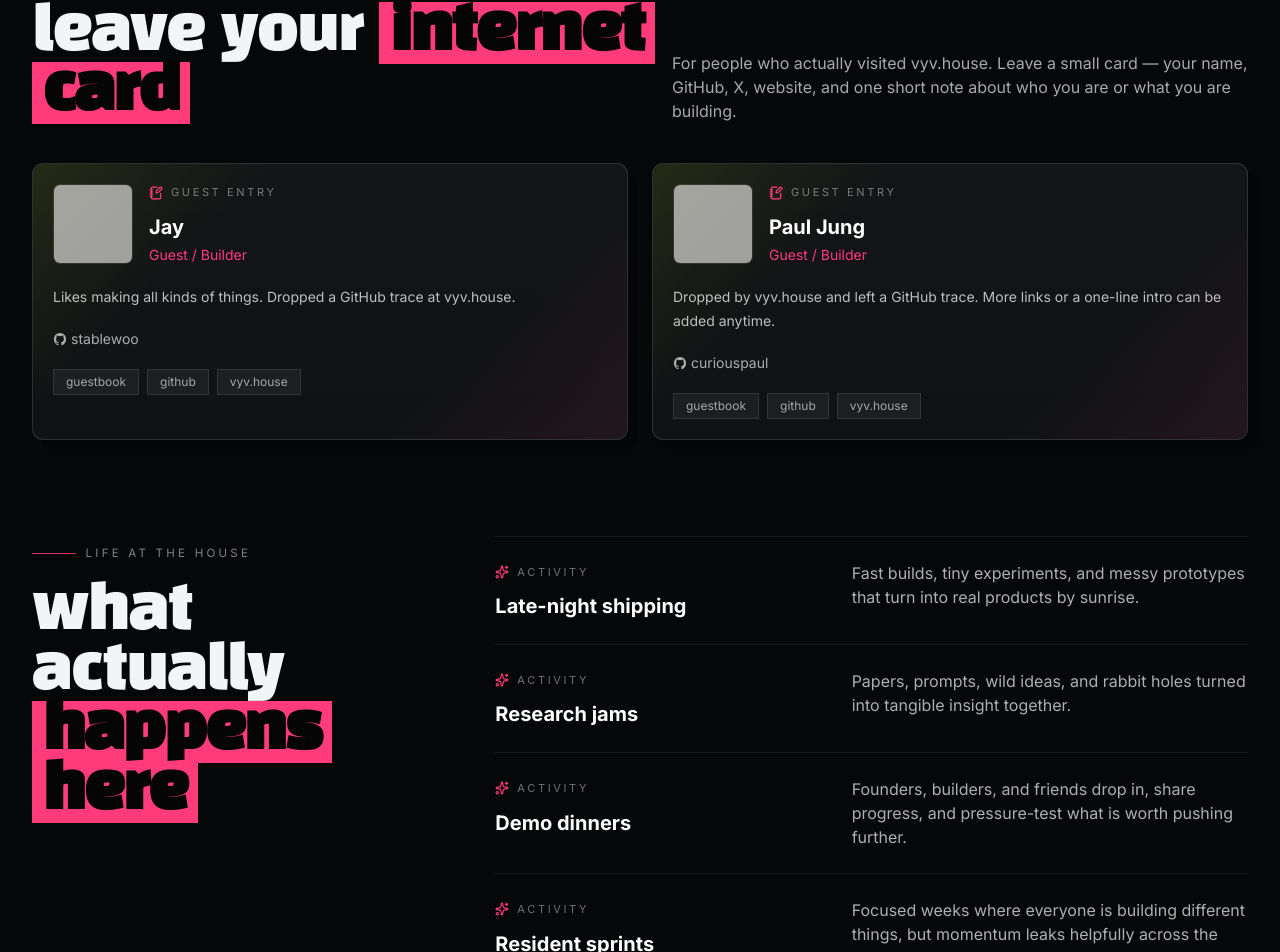
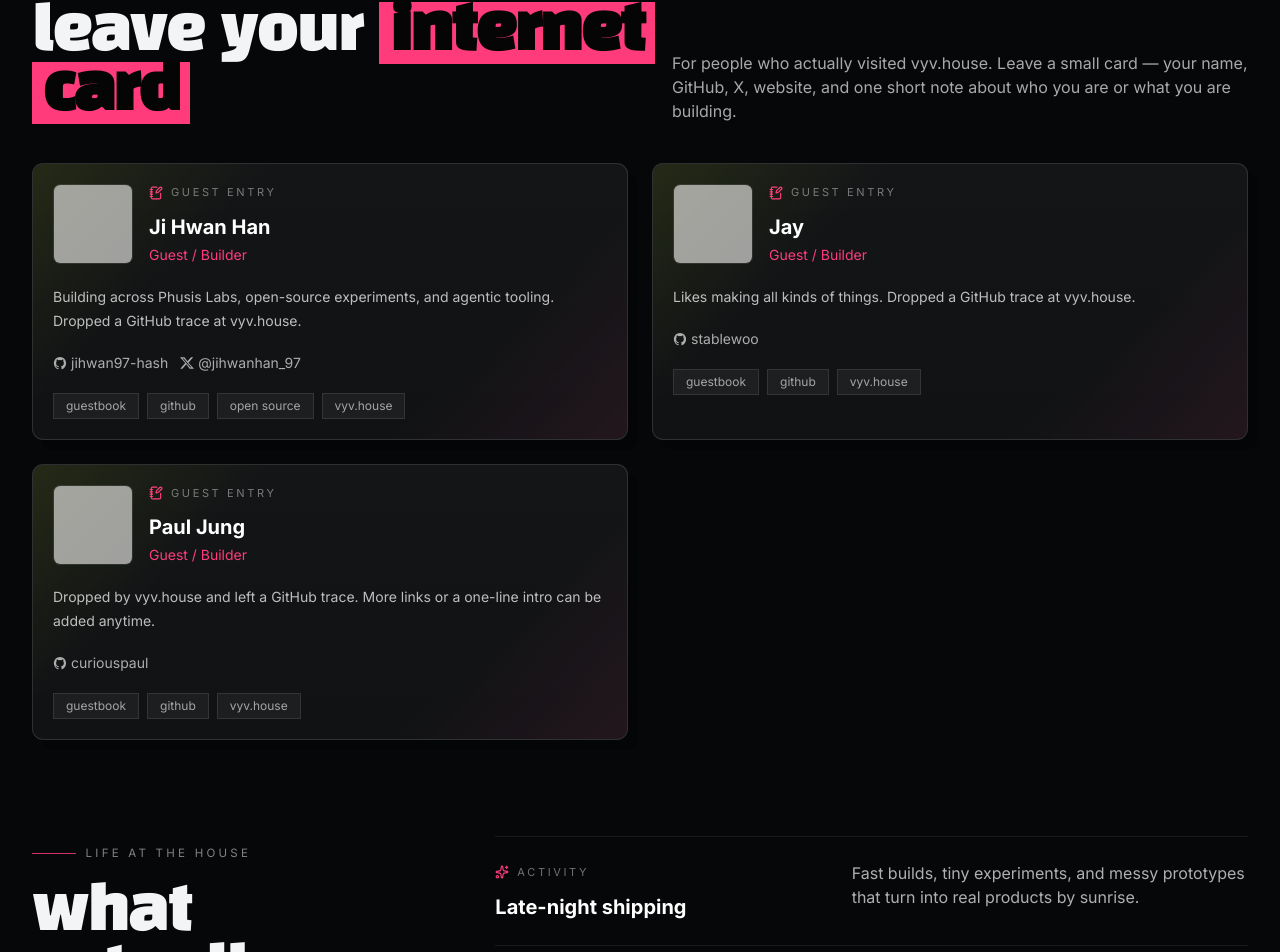
Before and after one commit to seojoonkim/vyv-house, a Next.js app: page / in a window 1280 px wide. Shown: the part 3419-4371 px from the top of the page. Built offline with nearby package versions, Linux system fonts and the light colour scheme; grey boxes are pictures that could not be loaded.

Commit message:
Add Ji Hwan Han to vyv.house guestbook

```diff
--- a/src/data/guestbook.ts
+++ b/src/data/guestbook.ts
@@ -1,6 +1,20 @@
 import type { GuestbookEntry } from "@/types/guestbook";
 
 export const guestbookEntries: GuestbookEntry[] = [
+  {
+    id: "jihwan-han",
+    name: "Ji Hwan Han",
+    title: "Guest / Builder",
+    note:
+      "Building across Phusis Labs, open-source experiments, and agentic tooling. Dropped a GitHub trace at vyv.house.",
+    githubHandle: "jihwan97-hash",
+    githubUrl: "https://github.com/jihwan97-hash",
+    avatarUrl: "https://github.com/jihwan97-hash.png",
+    xHandle: "jihwanhan_97",
+    xUrl: "https://x.com/jihwanhan_97",
+    tags: ["guestbook", "github", "open source", "vyv.house"],
+    status: "posted",
+  },
   {
     id: "stablewoo",
     name: "Jay",
```
